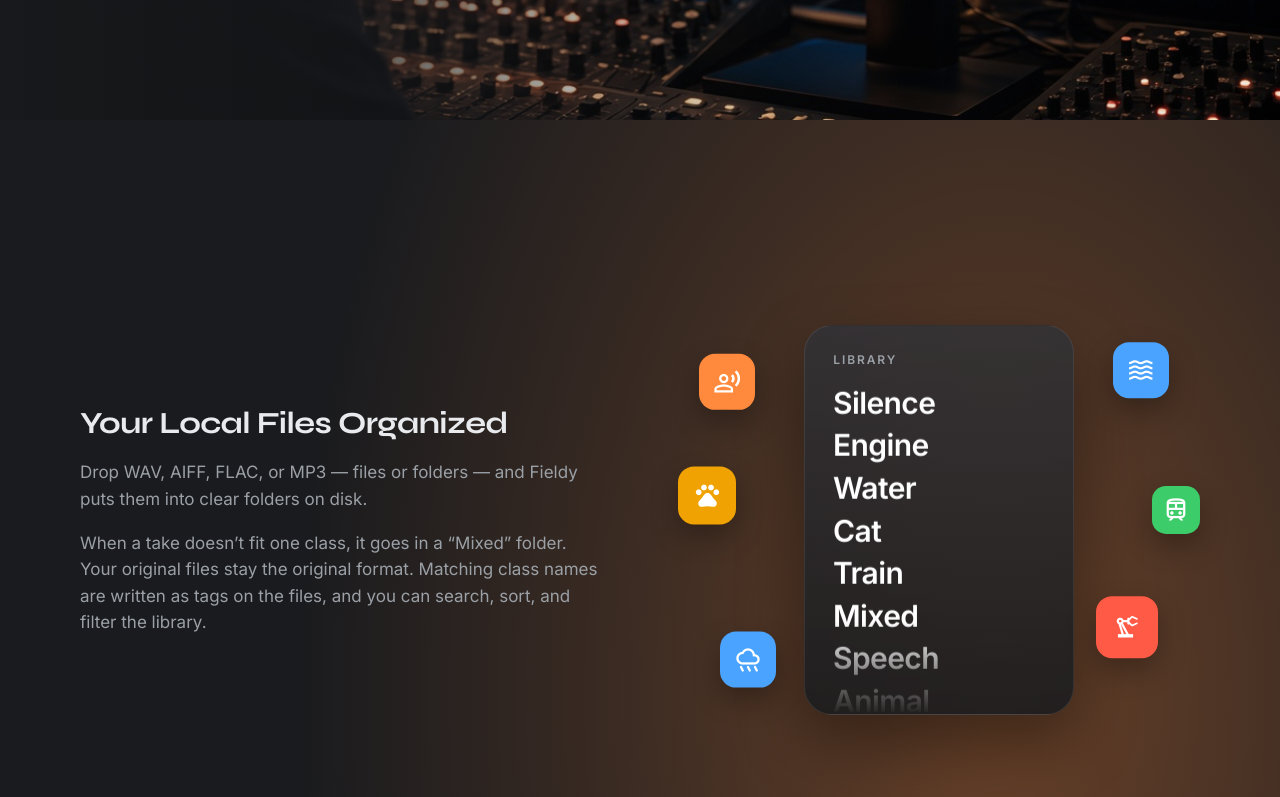
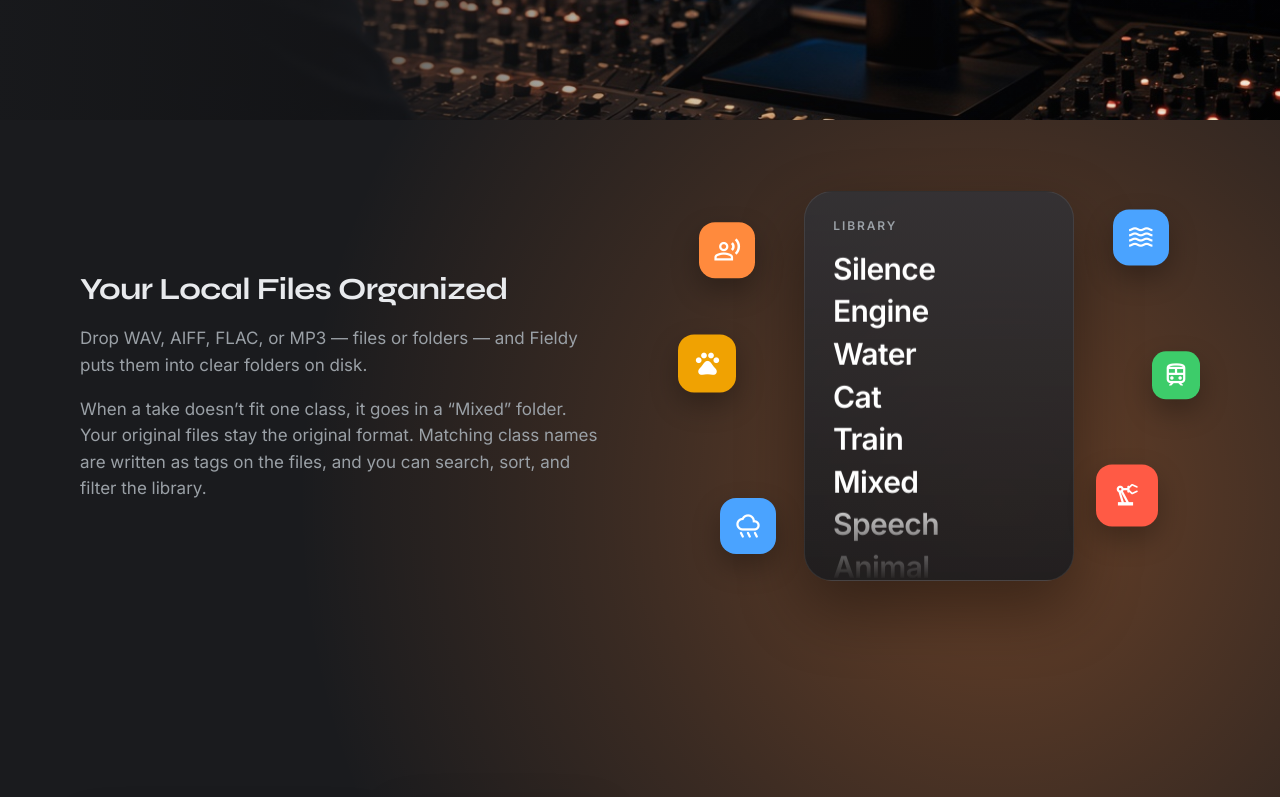
Before and after one commit to davidnb3/fieldy, a React (Vite) app in the folder web/: page / in a window 1280 px wide. Shown: the part 680-1477 px from the top of the page. Built offline with nearby package versions, Linux system fonts and the light colour scheme.

Commit message:
some UI changes

```diff
--- a/web/src/App.jsx
+++ b/web/src/App.jsx
@@ -1,5 +1,5 @@
 import { useEffect, useMemo, useState } from "react";
-import { jumpTo, usePath } from "./route.jsx";
+import { jumpTo, scrollToId, usePath } from "./route.jsx";
 import { PrivacyPage, TermsPage } from "./legal.jsx";
 import { ContactPage, SiteFooter, SiteHeader, SupportPage } from "./support.jsx";
 import {
@@ -169,7 +169,7 @@ function Home() {
     if (!target) return;
     const previous = document.documentElement.style.scrollBehavior;
     document.documentElement.style.scrollBehavior = "auto";
-    target.scrollIntoView();
+    scrollToId(id, "auto");
     document.documentElement.style.scrollBehavior = previous;
   }, []);
 
--- a/web/src/route.jsx
+++ b/web/src/route.jsx
@@ -2,10 +2,18 @@ import { useCallback, useEffect, useState } from "react";
 
 const HOME_TITLE = "Fieldy — Your recordings. Your folders. Only on your computer.";
 
+export function scrollToId(id, behavior = "smooth") {
+  const target = document.getElementById(id);
+  if (!target) return;
+  const navHeight = document.querySelector(".nav")?.getBoundingClientRect().height ?? 0;
+  const top = Math.max(0, target.getBoundingClientRect().top + window.scrollY - navHeight);
+  window.scrollTo({ top, behavior });
+}
+
 export function jumpTo(id) {
   return (event) => {
     event.preventDefault();
-    document.getElementById(id)?.scrollIntoView({ behavior: "smooth" });
+    scrollToId(id);
     window.history.replaceState(null, "", `#${id}`);
   };
 }
--- a/web/src/styles.css
+++ b/web/src/styles.css
@@ -228,15 +228,14 @@ p {
 #features,
 #download,
 #more {
-  scroll-margin-top: var(--nav-h);
+  scroll-margin-top: 0;
 }
 
 .feature-row {
   position: relative;
-  min-height: 100vh;
   display: flex;
   align-items: center;
-  padding: 80px 0;
+  padding: 56px 0;
 }
 
 .feature-split {
```
